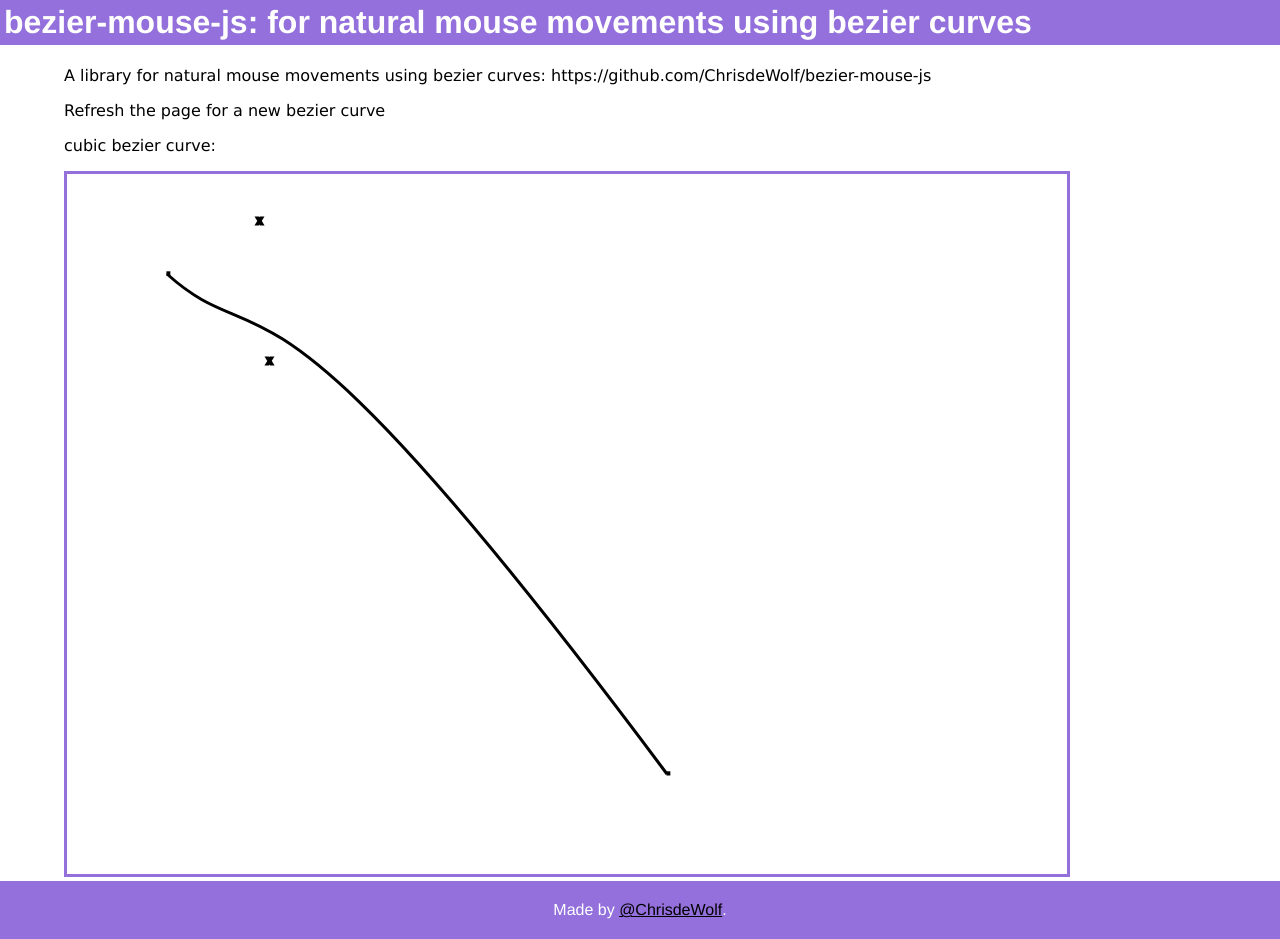
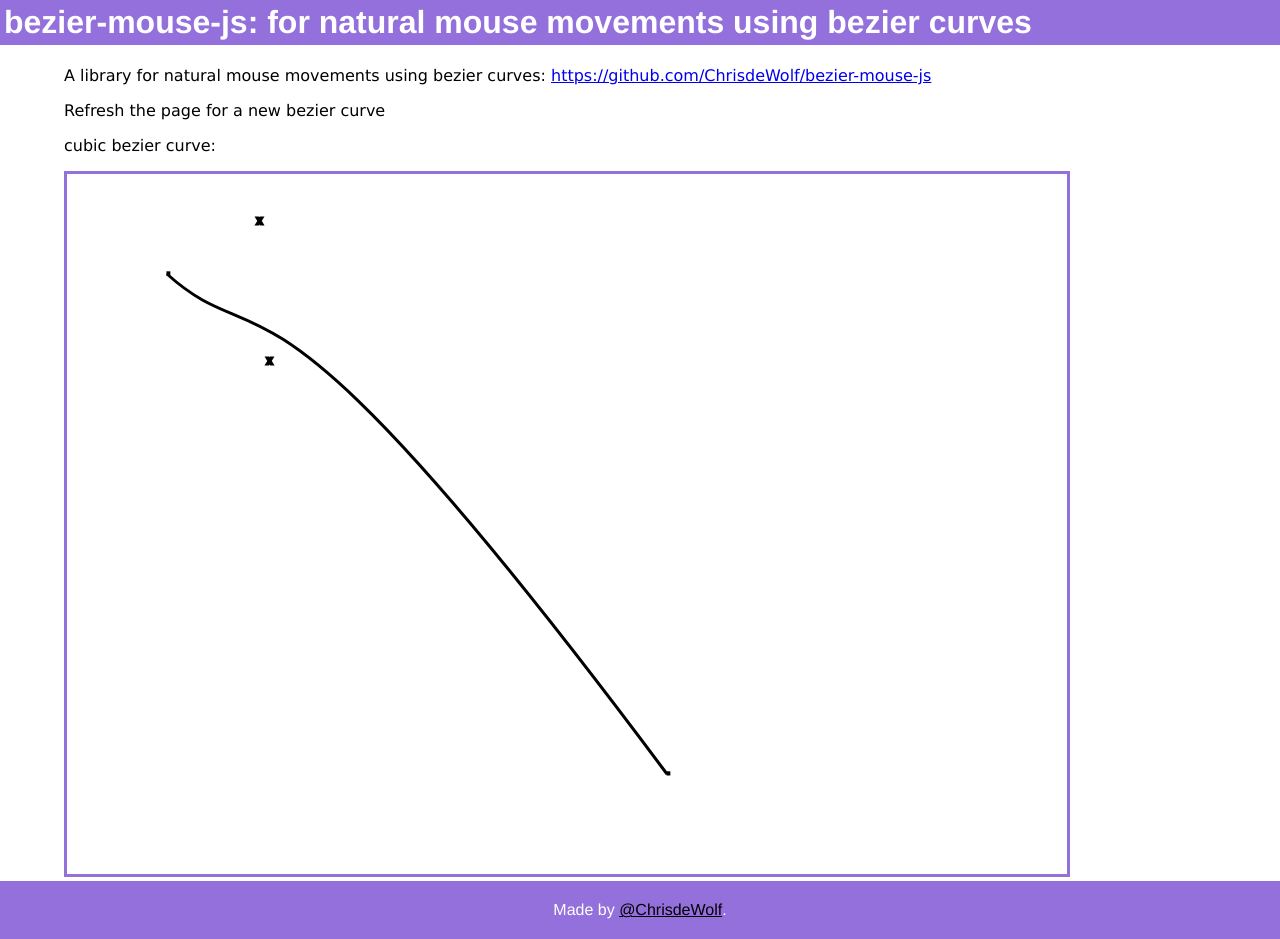
Before and after one commit to ChrisdeWolf/bezier-mouse-js-docs, a website: page index.html in a window 1280 px wide. Drawn offline with Linux system fonts and the light colour scheme.

Commit message:
Update index.html

```diff
--- a/index.html
+++ b/index.html
@@ -11,7 +11,7 @@
     </header>
 
     <main>
-      <p>A library for natural mouse movements using bezier curves: https://github.com/ChrisdeWolf/bezier-mouse-js</p>
+      <p>A library for natural mouse movements using bezier curves: <a href="https://github.com/ChrisdeWolf/bezier-mouse-js">https://github.com/ChrisdeWolf/bezier-mouse-js</a></p>
       <p>Refresh the page for a new bezier curve</p>
       <p></p>
       <p>cubic bezier curve:</p>
```
